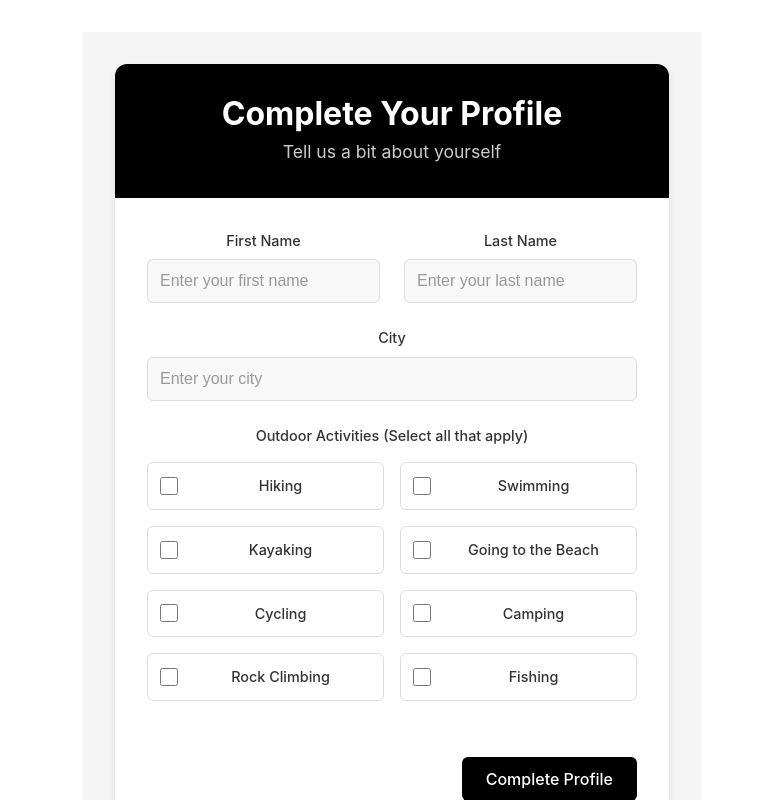
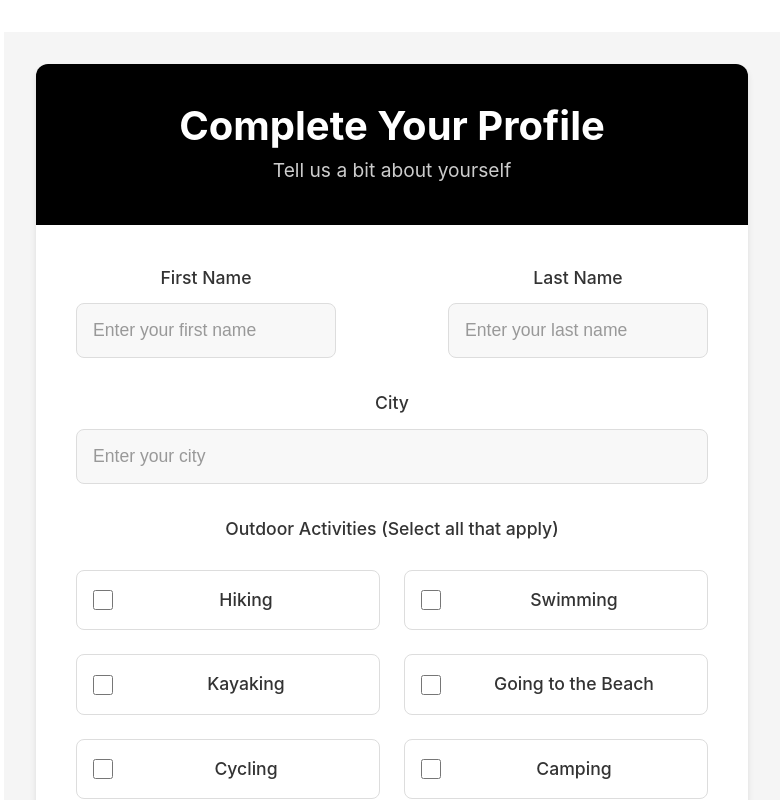
Before and after one commit to brendanyuen/Youcode2025, a React (Vite) app in the folder my-react-app/: page /profile-setup in a window 1280 px wide. Shown: the top 800 px of the page, without its empty margins (248-1031 px from the left). Built offline with nearby package versions, Linux system fonts and the light colour scheme.

Commit message:
profile css

```diff
--- a/my-react-app/src/components/UserProfile.css
+++ b/my-react-app/src/components/UserProfile.css
@@ -5,12 +5,12 @@
   align-items: center;
   justify-content: center;
   background-color: #f5f5f5;
-  padding: 2rem;
+  padding: 2rem; /* Keep padding for spacing but allow the form to be wider */
 }
 
 .profile-wrapper {
   width: 100%;
-  max-width: 800px;
+  max-width: 100%; /* Allow the form to take up full width */
   background-color: white;
   border-radius: 12px;
   overflow: hidden;
@@ -20,12 +20,12 @@
 .profile-header {
   background-color: black;
   color: white;
-  padding: 2rem;
+  padding: 2.5rem;
   text-align: center;
 }
 
 .profile-title {
-  font-size: 2rem;
+  font-size: 2.5rem;
   font-weight: bold;
   margin: 0;
 }
@@ -33,41 +33,42 @@
 .profile-subtitle {
   color: rgba(255, 255, 255, 0.8);
   margin-top: 0.5rem;
-  font-size: 1.1rem;
+  font-size: 1.2rem;
 }
 
 .profile-content {
-  padding: 2rem;
+  padding: 2.5rem;
 }
 
 .profile-form {
   display: flex;
   flex-direction: column;
-  gap: 1.5rem;
+  gap: 2rem;
 }
 
 .form-row {
   display: flex;
-  gap: 1.5rem;
+  gap: 7rem;
 }
 
 .form-group {
   display: flex;
   flex-direction: column;
-  gap: 0.5rem;
+  gap: 0.75rem;
   flex: 1;
 }
 
 .form-group label {
   font-weight: 500;
   color: #333;
+  font-size: 1.1rem;
 }
 
 .form-group input {
-  padding: 0.75rem;
+  padding: 1rem;
   border: 1px solid #ddd;
-  border-radius: 6px;
-  font-size: 1rem;
+  border-radius: 8px;
+  font-size: 1.1rem;
   transition: all 0.3s ease;
 }
 
@@ -83,23 +84,23 @@
 
 .error-message {
   color: #d32f2f;
-  font-size: 0.85rem;
+  font-size: 1rem;
   margin-top: 0.25rem;
 }
 
 .activities-grid {
   display: grid;
-  grid-template-columns: repeat(auto-fill, minmax(200px, 1fr));
-  gap: 1rem;
-  margin-top: 0.5rem;
+  grid-template-columns: repeat(auto-fill, minmax(250px, 1fr));
+  gap: 1.5rem;
+  margin-top: 1rem;
 }
 
 .activity-option {
   display: flex;
   align-items: center;
-  padding: 0.75rem;
+  padding: 1rem;
   border: 1px solid #ddd;
-  border-radius: 6px;
+  border-radius: 8px;
   cursor: pointer;
   transition: all 0.3s ease;
 }
@@ -115,30 +116,31 @@
 }
 
 .activity-checkbox {
-  margin-right: 0.75rem;
-  width: 18px;
-  height: 18px;
+  margin-right: 1rem;
+  width: 20px;
+  height: 20px;
   cursor: pointer;
 }
 
 .activity-option label {
   cursor: pointer;
   flex: 1;
+  font-size: 1.1rem;
 }
 
 .form-actions {
   display: flex;
   justify-content: flex-end;
-  margin-top: 1rem;
+  margin-top: 1.5rem;
 }
 
 .submit-button {
   background-color: black;
   color: white;
   border: none;
-  padding: 0.75rem 1.5rem;
-  border-radius: 6px;
-  font-size: 1rem;
+  padding: 1rem 2rem;
+  border-radius: 8px;
+  font-size: 1.2rem;
   font-weight: 500;
   cursor: pointer;
   transition: all 0.3s ease;
@@ -152,7 +154,7 @@
 /* Responsive Design */
 @media (max-width: 768px) {
   .profile-container {
-    padding: 1rem;
+    padding: 2rem;
   }
 
   .form-row {
@@ -175,7 +177,7 @@
   }
 
   .profile-title {
-    font-size: 1.5rem;
+    font-size: 1.8rem;
   }
 
   .profile-subtitle {
```
